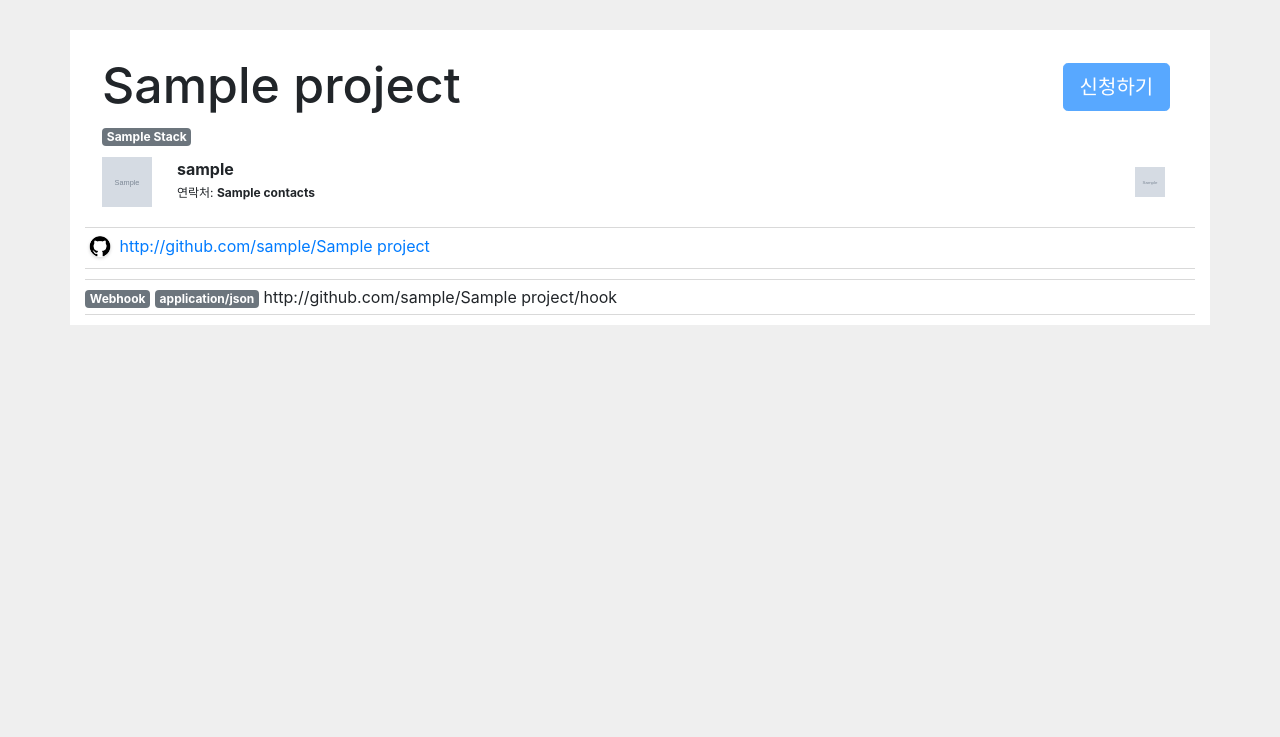
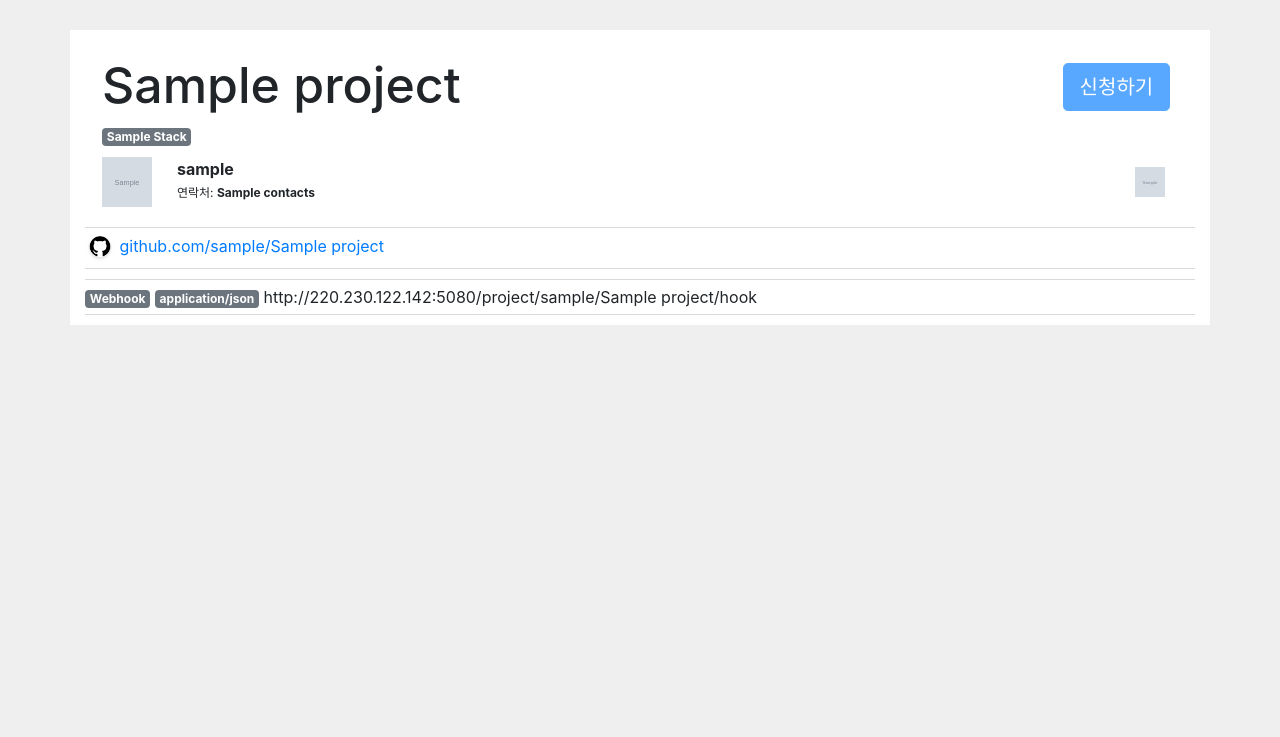
Before and after one commit to 5d-jh/circruit, a Flask app: template app/templates/project/project_detail.html in a window 1280 px wide. Shown: the part 63-800 px from the top of the page. Run offline with Flask 2, Linux system fonts and the light colour scheme; the template is opened without the code that fills it: most values are stand-ins (such as "Sample title", 1, 10 or a date in 2020); grey boxes marked "Sample" are stand-in pictures; some libraries are stand-ins or nearby versions.

Commit message:
버그 수정

```diff
--- a/app/blueprints/project.py
+++ b/app/blueprints/project.py
@@ -299,7 +299,7 @@ def project_todo_vote(user, db, gh_usrname, proj_name):
 def manage_project_todo(db, gh_usrname, proj_name):
     hook_payload = json.loads(request.data)
 
-    if hook_payload["action"] == "ope   ned":
+    if hook_payload["action"] == "opened":
         #Issue가 생성되면 새로운 todo 생성
         db.projects.update_one(
             {
--- a/app/templates/project/project_detail.html
+++ b/app/templates/project/project_detail.html
@@ -21,7 +21,7 @@
                     </div>
                 </div>
                 <div class="col-2 project-detail-checkbox">
-                    {% if project.status == "recruiting" %}
+                    {% if project.status == "recruiting" and not is_owner %}
                         <a href="/project/{{project.owner.username}}/{{project.name}}/join" class="btn btn-primary btn-lg">신청하기</a>
                     {% else %}
                         <button class="btn btn-primary btn-lg" disabled>신청하기</a>
@@ -47,7 +47,7 @@
                 <div class="col-4 project-detail-participant">
                     <div class="participant-profile-image">
                         {% for collaborator in project.collaborators %}
-                            {% if collaborator.username != project.owner.username %}
+                            {% if collaborator.username != project.owner.username and collaborator.status == "approved" %}
                                 <img src="{{collaborator.avatar_url}}" width="20">
                             {% endif %}
                         {% endfor %}
@@ -57,11 +57,11 @@
             <div id="project-github-link">
                 <img src="/static/img/github-icon.png">
                 <span>
-                    <a href="http://220.230.122.142:5080/{{project.owner.username}}/{{project.name}}">http://github.com/{{project.owner.username}}/{{project.name}}</a>
+                    <a href="https://github.com/{{project.owner.username}}/{{project.name}}">github.com/{{project.owner.username}}/{{project.name}}</a>
                 </span>
             </div>
             <div id="project-github-link">
-                <span class="badge badge-secondary">Webhook</span> <span class="badge badge-secondary">application/json</span> http://github.com/{{project.owner.username}}/{{project.name}}/hook
+                <span class="badge badge-secondary">Webhook</span> <span class="badge badge-secondary">application/json</span> http://220.230.122.142:5080/project/{{project.owner.username}}/{{project.name}}/hook
             </div>
         </div>
 
@@ -79,7 +79,7 @@
                     <h3>사용자 승인하기</h3>
                     <ul>
                         {% for collaborator in project.collaborators %}
-                            {% if collaborator.stauts == "pending" %}
+                            {% if collaborator.status == "pending" %}
                                 <li><a href="/project/{{project.owner.username}}/{{project.name}}/approve?username={{collaborator.username}}">{{collaborator.username}}</a> ({{collaborator.contacts}})</li>
                             {% endif %}
                         {% endfor %}
@@ -87,7 +87,6 @@
                 {% endif %}
             </div>
 
-
         </div>
     </div>
 {% endblock %}
```
